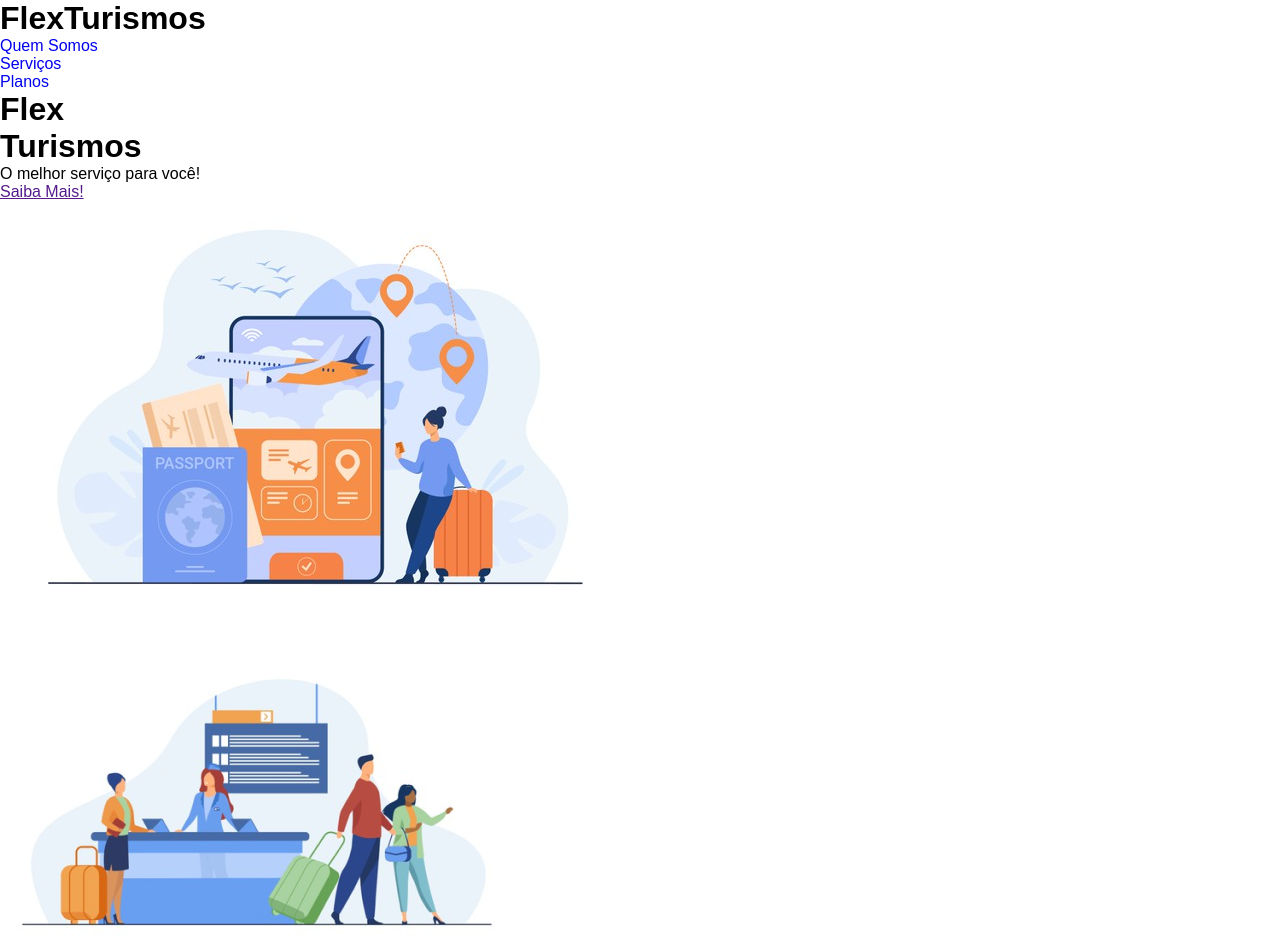
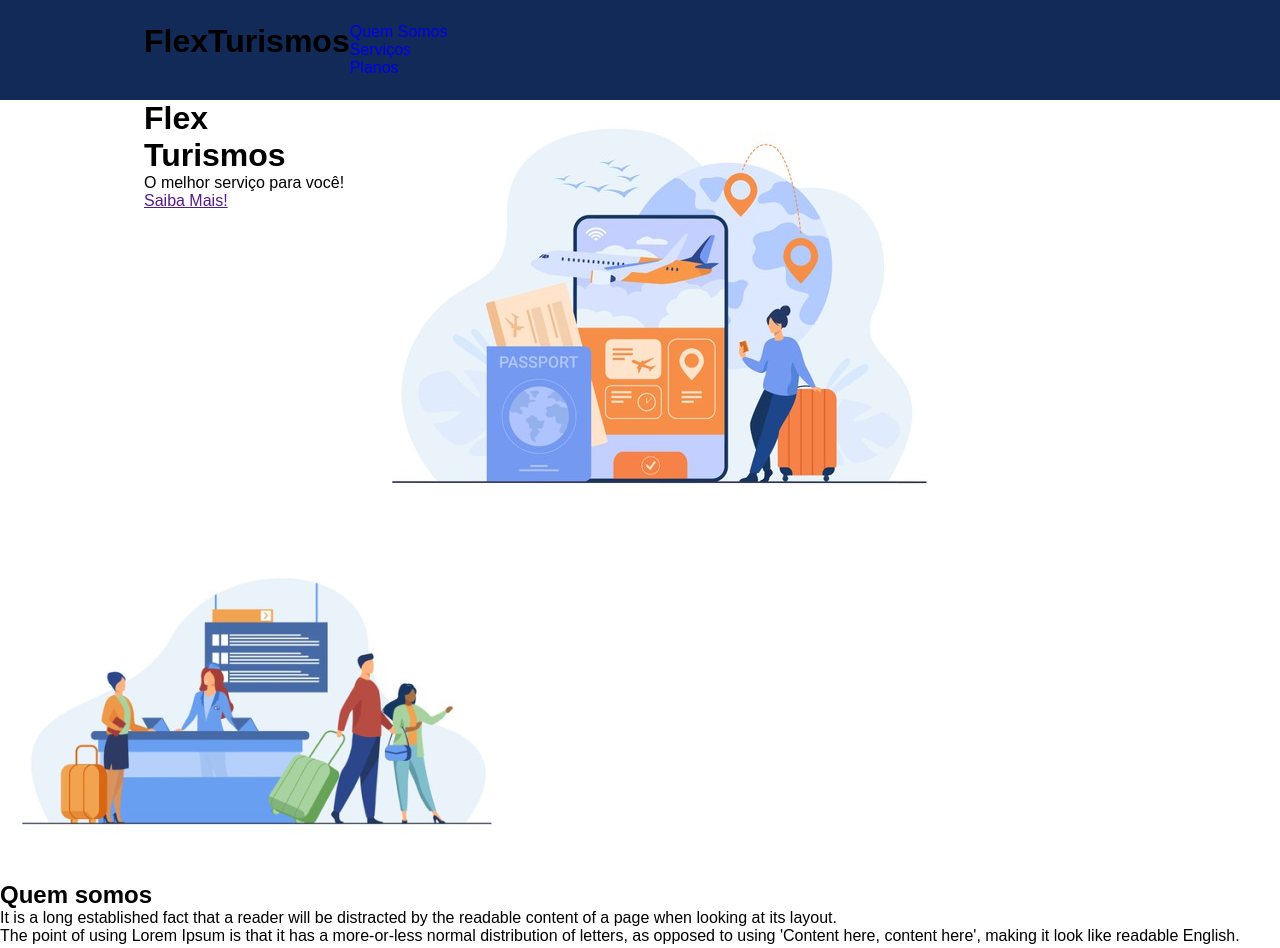
Before and after one commit to tilo1306/Spread-Fullstack-Developer, a plain HTML site: page Flex projeto/index.html in a window 1280 px wide. Shown: the top 948 px of the page. Drawn offline with Linux system fonts and the light colour scheme.

Commit message:
acertando o header

```diff
--- a/Flex projeto/assets/styles/styles.css
+++ b/Flex projeto/assets/styles/styles.css
@@ -11,7 +11,15 @@ ul {
 ul li a {
   text-decoration: none;
 }
+header {
+  align-items: center;
+  background-color: #122a57;
+  display: flex;
+  height: 100px;
+}
 .flex-container {
   display: flex;
   max-width: 992px;
+  margin: auto;
+  width: 100%;
 }
--- a/Flex projeto/index.html
+++ b/Flex projeto/index.html
@@ -9,15 +9,19 @@
   </head>
   <body>
     <header>
-      <h1>FlexTurismos</h1>
-      <ul>
-        <li><a href="#quem-somos">Quem Somos</a></li>
-        <li><a href="#servicos">Serviços</a></li>
-        <li><a href="#planos">Planos</a></li>
-      </ul>
+      <div class="flex-container menu">
+        <div>
+          <h1>FlexTurismos</h1>
+        </div>
+        <ul class="list-items">
+          <li><a href="#quem-somos">Quem Somos</a></li>
+          <li><a href="#servicos">Serviços</a></li>
+          <li><a href="#planos">Planos</a></li>
+        </ul>
+      </div>
     </header>
 
-    <div>
+    <div class="flex-container">
       <div>
         <h1>Flex <br />Turismos</h1>
         <p>O melhor serviço para você!</p>
```
